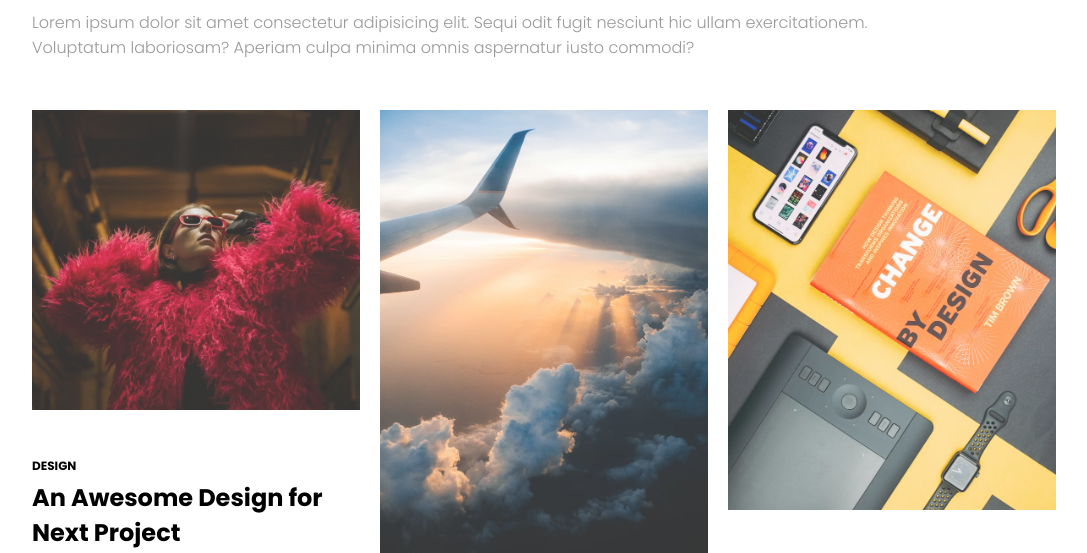
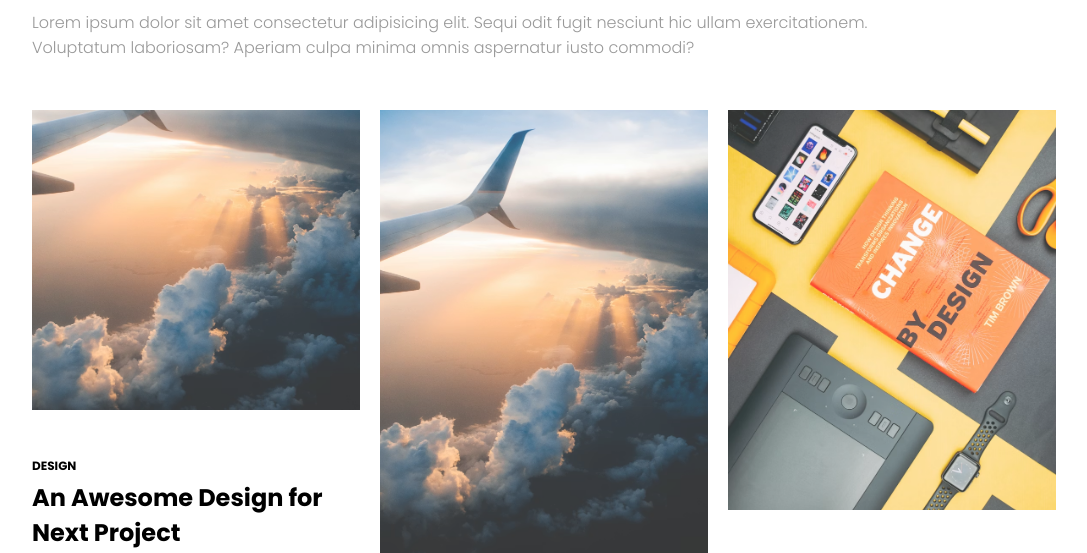
Before and after one commit to Jellu28/Monc-Website, a website: page index.html in a window 1280 px wide. Shown: the part 247-800 px from the top of the page, without its empty margins (96-1183 px from the left). Drawn offline with Linux system fonts and the light colour scheme.

Commit message:
Update index.html

```diff
--- a/index.html
+++ b/index.html
@@ -42,7 +42,7 @@
 
       <div class="articles">
         <div>
-          <img class="image" src="img/pic1.avif" alt="" />
+          <img class="image" src="img/pic2.avif" alt="" />
           <div class="tag">Design</div>
           <h3>
             An Awesome Design for <br />
```
